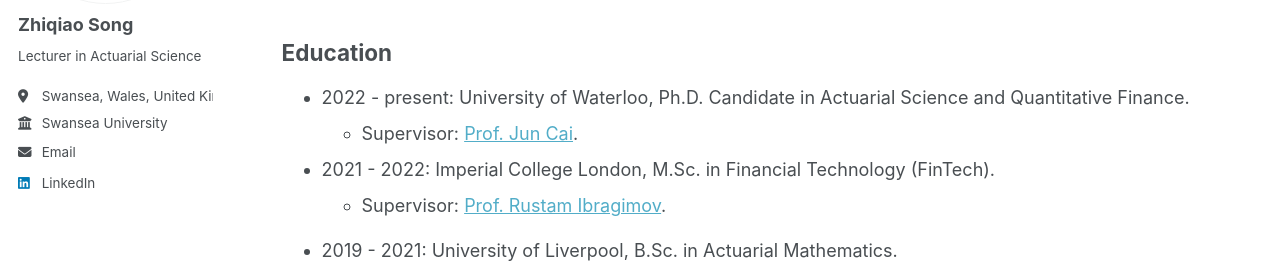
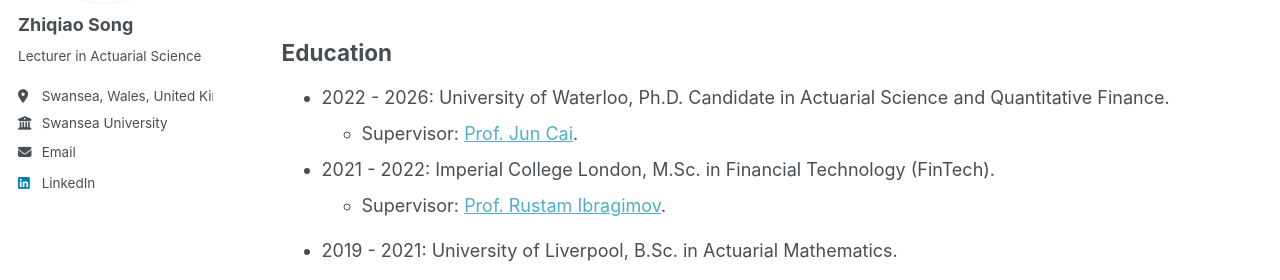
Before and after one commit to ZhiqiaoSong/zhiqiaosong.github.io, a Jekyll site: the page built from _pages/cv.md, in a window 1280 px wide and 900 px high. Shown: the part 270-550 px from the top of the window. Built offline with Jekyll 4.4.1, drawn with Linux system fonts in a browser that asks for light colours; a script that is not in the unit is left out.

Commit message:
Update cv.md

```diff
--- a/_pages/cv.md
+++ b/_pages/cv.md
@@ -15,7 +15,7 @@ Curriculum Vitae 📃
 
 ## Education
 
-* 2022 - present: University of Waterloo, Ph.D. Candidate in Actuarial Science and Quantitative Finance.
+* 2022 - 2026: University of Waterloo, Ph.D. Candidate in Actuarial Science and Quantitative Finance.
   * Supervisor: [Prof. Jun Cai](https://sas.uwaterloo.ca/~jcai/).
 
 * 2021 - 2022: Imperial College London, M.Sc. in Financial Technology (FinTech).
```
